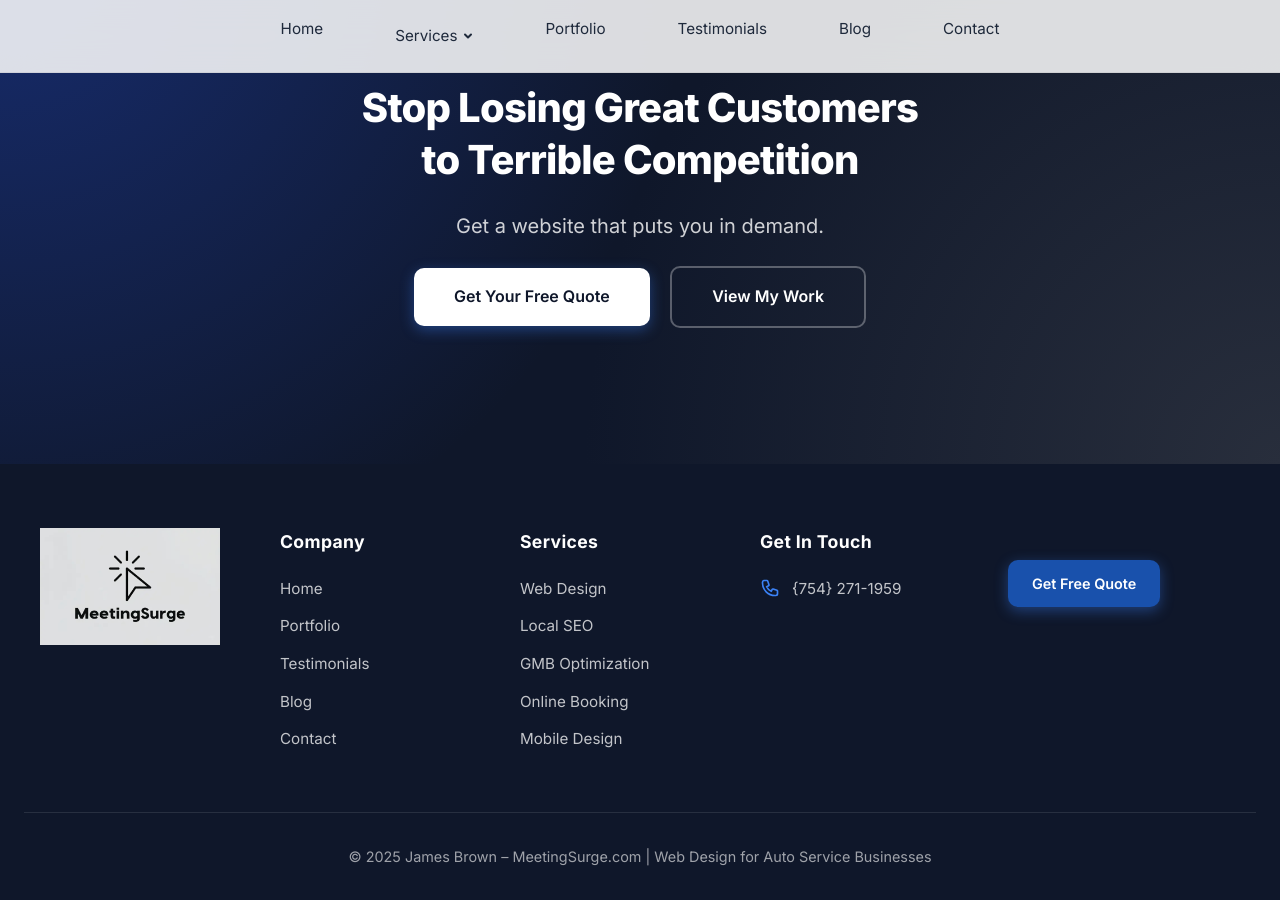
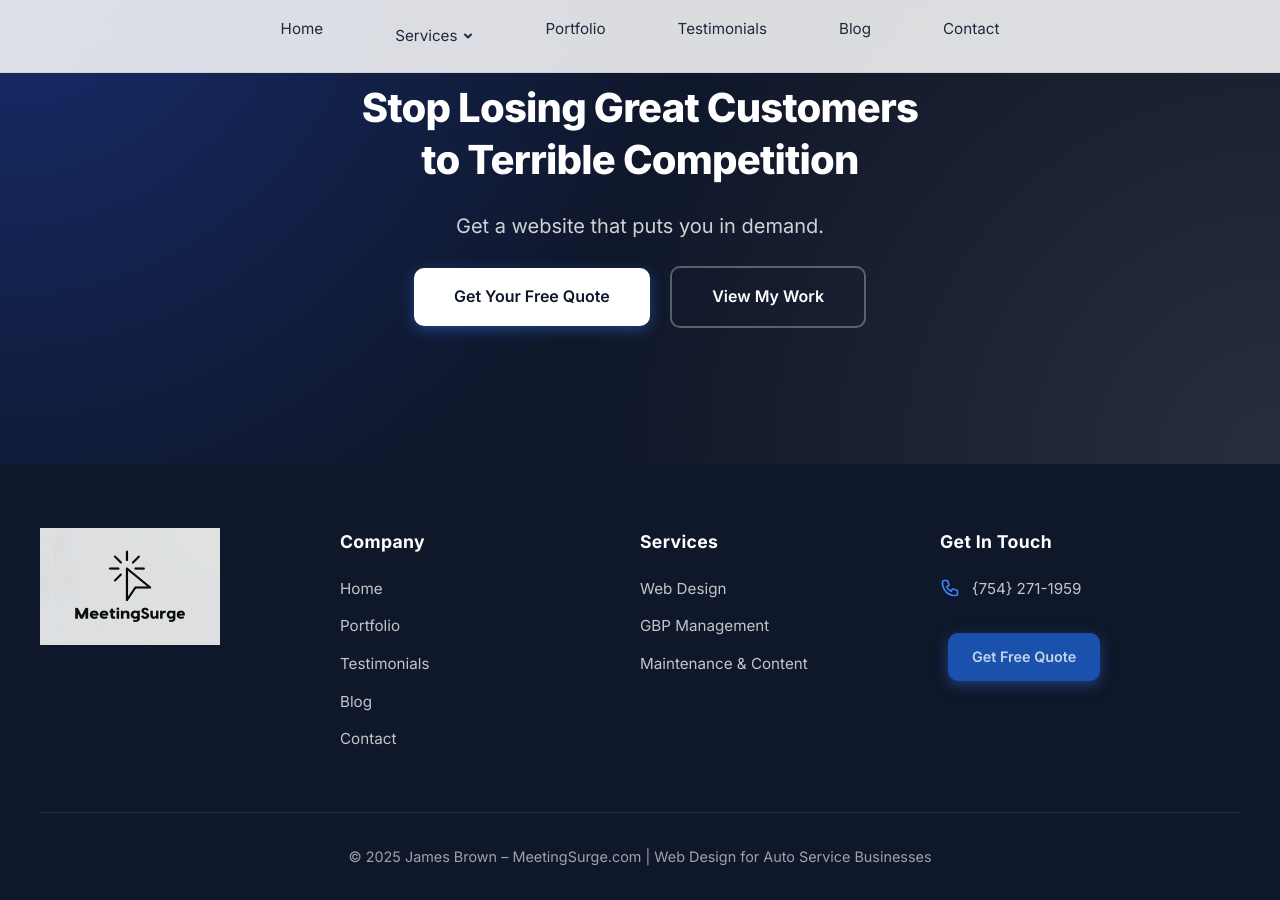
Before and after one commit to JamesBrownR/MeetingSurge, a Jekyll site: the page built from index.html, in a window 1280 px wide and 900 px high, scrolled down 6112 px. Built offline with Jekyll 4.4.1, drawn with Linux system fonts in a browser that asks for light colours.

Commit message:
Update footer.html

```diff
--- a/_includes/footer.html
+++ b/_includes/footer.html
@@ -1,5 +1,4 @@
-
-            <!-- /* footer.html */ -->
+<!-- /* footer.html */ -->
 
 
 <footer>
@@ -24,15 +23,13 @@
         </ul>
       </div>
 
-      <!-- Servicess Column -->
+      <!-- Services Column -->
       <div class="footer-column">
         <h3>Services</h3>
         <ul>
-          <li><a href="/services">Web Design</a></li>
-          <li><a href="/services#seo">Local SEO</a></li>
-          <li><a href="/services#gmb">GMB Optimization</a></li>
-          <li><a href="/services#booking">Online Booking</a></li>
-          <li><a href="/services#mobile">Mobile Design</a></li>
+          <li><a href="/services/web-design">Web Design</a></li>
+          <li><a href="/services/gbp-management">GBP Management</a></li>
+          <li><a href="/services/maintenance">Maintenance & Content</a></li>
         </ul>
       </div>
 
@@ -48,20 +45,6 @@
           </div>
         </div>
 
-
-                    </div>
-
-   <!---    <div class="footer-contact-item">
-         <svg fill="none" stroke="currentColor" viewBox="0 0 24 24">
-           <path stroke-linecap="round" stroke-linejoin="round" stroke-width="2" d="M17.657 16.657L13.414 20.9a1.998 1.998 0 01-2.827 0l-4.244-4.243a8 8 0 1111.314 0z"></path>
- <!---  <path stroke-linecap="round" stroke-linejoin="round" stroke-width="2" d="M15 11a3 3 0 11-6 0 3 3 0 016 0z"></path>
-
-         </svg>
-      <div>
-        <!----!    <p>Fort Lauderdale, Plantation & South Florida</p>
-          </div>
-        </div>---->
-
         <div style="margin-top: 1.5rem;">
           <a href="/contact#contact" class="cta-button" style="display: inline-block; padding: 0.75rem 1.5rem; font-size: 0.9rem;">Get Free Quote</a>
         </div>
```
